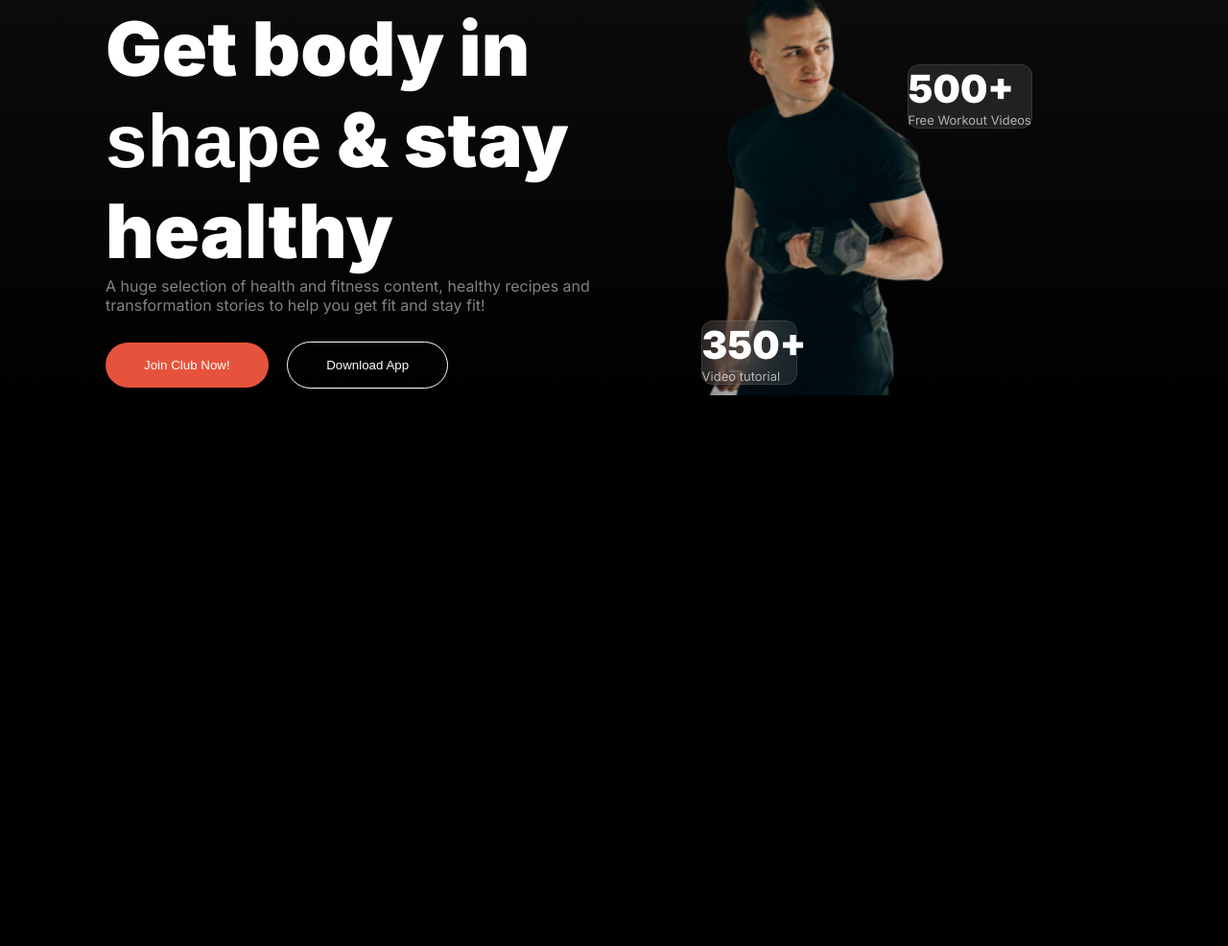
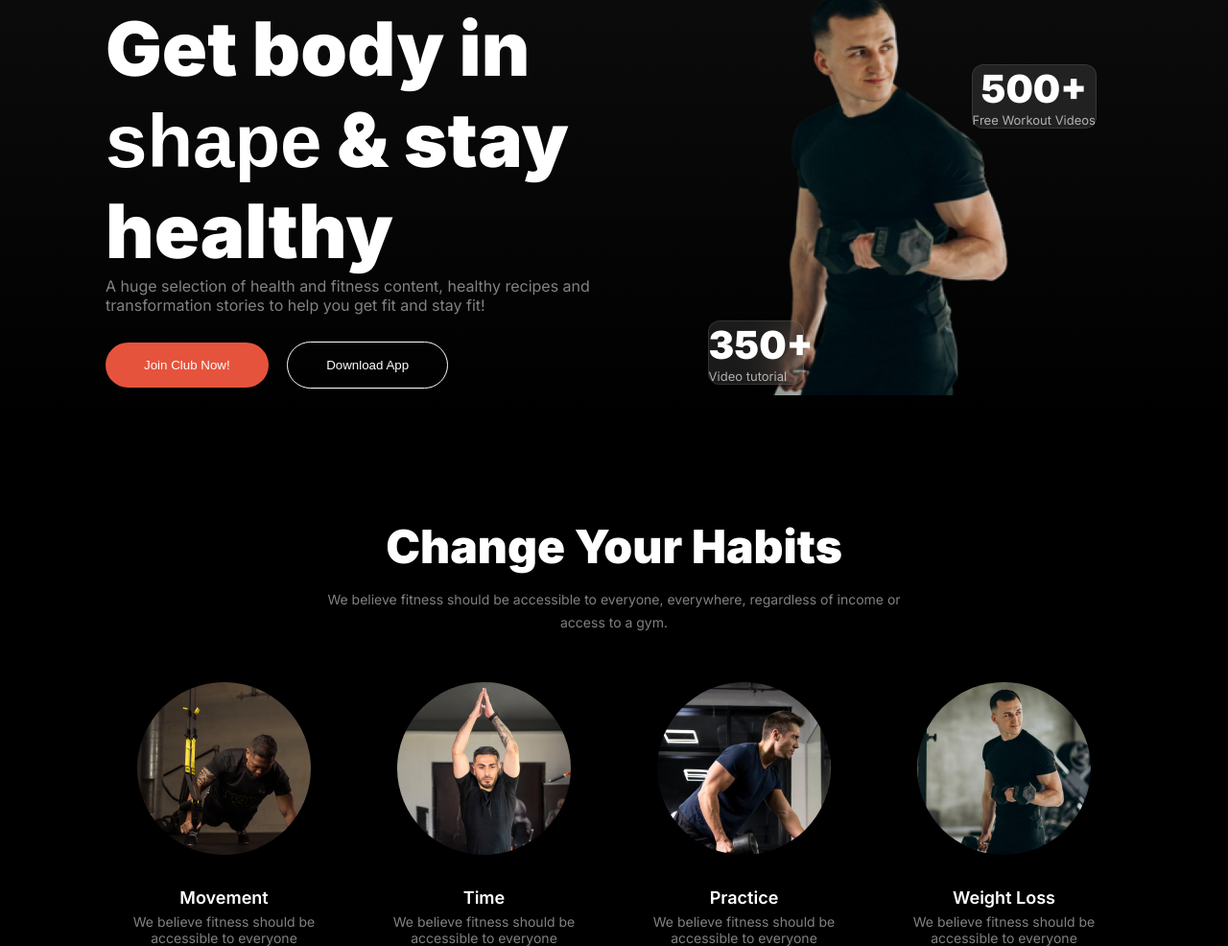
Before and after one commit to taiful-18/versatile, a plain HTML site: page index.html in a window 1280 px wide. Shown: the part 224-1210 px from the top of the page at 96% size. Before the commit the page ends 800 px from the top, so only its background shows below. Drawn offline with Linux system fonts and the light colour scheme; a web font is replaced by a local one.

Commit message:
add Change Your Habits section

```diff
--- a/index.html
+++ b/index.html
@@ -66,7 +66,34 @@
             </section>
         </header>
         <main>
-
+            <section class="habits">
+                <div class="habits-hader">
+                    <h1 class="section-hading">Change Your Habits</h1>
+                    <p class="section-description">We believe fitness should be accessible to everyone, everywhere, regardless of income or access to a gym.</p>
+                </div>
+                <div class="habits-contant">
+                    <div class="habits-card">
+                        <img src="images/image 3.png" alt="" class="habits-card-img">
+                        <h5 class="habits-card-title">Movement</h5>
+                        <P class="habits-card-des">We believe fitness should be accessible to everyone</P>
+                    </div>
+                    <div class="habits-card">
+                        <img src="images/image 2.png" alt="" class="habits-card-img">
+                        <h5 class="habits-card-title">Time</h5>
+                        <P class="habits-card-des">We believe fitness should be accessible to everyone</P>
+                    </div>
+                    <div class="habits-card">
+                        <img src="images/image 4.png" alt="" class="habits-card-img">
+                        <h5 class="habits-card-title">Practice</h5>
+                        <P class="habits-card-des">We believe fitness should be accessible to everyone</P>
+                    </div>
+                    <div class="habits-card">
+                        <img src="images/image 5.png" alt="" class="habits-card-img">
+                        <h5 class="habits-card-title">Weight Loss</h5>
+                        <P class="habits-card-des">We believe fitness should be accessible to everyone</P>
+                    </div>
+                </div>
+            </section>
         </main>
         <footer>
 
--- a/style/style.css
+++ b/style/style.css
@@ -29,11 +29,25 @@ body {
     display: none;
 }
 
+.section-hading {
+    color: rgb(255, 255, 255);
+    font-size: 48px;
+    font-weight: 900;
+    line-height: 120%;
+}
+
+.section-description {
+    color: rgba(255, 255, 255, 0.5);
+    font-size: 14px;
+    font-weight: 400;
+    line-height: 24px;
+    margin-top: 14px;
+}
 
 /* navbar style */
 
 .header {
-    background: linear-gradient(180.00deg, rgb(17, 17, 17),rgba(119, 119, 119, 0) 100%);
+    background: linear-gradient(180.00deg, rgb(17, 17, 17), rgba(119, 119, 119, 0) 100%);
     padding-top: 57px;
 }
 
@@ -83,9 +97,8 @@ body {
 .banner {
     max-width: 1060px;
     margin: 0px auto;
-    align-items: center;
     display: flex;
-    gap: 80px;
+    gap: 147px;
     margin-top: 90px;
     align-items: center;
 }
@@ -142,6 +155,7 @@ body {
     background: rgba(255, 255, 255, 0.1);
     margin-left: 215px;
     margin-top: 100px;
+    text-align: center;
 }
 
 .workout-video>h4 {
@@ -164,6 +178,7 @@ body {
     background: rgba(255, 255, 255, 0.1);
     width: 100px;
     margin-top: 200px;
+    margin-left: -60px;
 }
 
 .tutorial-video>h4 {
@@ -178,19 +193,49 @@ body {
     font-weight: 400;
 }
 
-.akash {}
 
-.akash {}
+/* habits style */
+.habits {
+    margin-top: 100px;
+}
 
-.akash {}
+.habits-hader {
+    max-width: 635px;
+    text-align: center;
+    margin: 0px auto;
+}
 
-.akash {}
+.habits-contant {
+    max-width: 1044px;
+    margin: 0px auto;
+    display: flex;
+    margin-top: 50px;
+    gap: 40px;
+}
 
-.akash {}
+.habits-card {
+    text-align: center;
+}
 
-.akash {}
+.habits-card-img {
+    border-radius: 50%;
+}
 
-.akash {}
+.habits-card-title {
+    color: rgb(255, 255, 255);
+    font-size: 18px;
+    font-weight: 600;
+    margin-top: 30px;
+}
+
+.habits-card-des {
+    color: rgba(255, 255, 255, 0.5);
+    font-size: 14px;
+    font-weight: 400;
+    margin-top: 6px;
+}
+
+
 
 .akash {}
 
@@ -239,7 +284,7 @@ body {
     }
 
     .banner-contant {
-        width: 100%;
+        width: 90%;
         margin-left: 20px;
     }
 
@@ -248,9 +293,11 @@ body {
         max-width: 285px;
         margin-bottom: 28px;
     }
-    .banner-des{
+
+    .banner-des {
         max-width: 250px;
     }
+
     .banner-images {
         margin-left: 20px;
     }
@@ -258,4 +305,24 @@ body {
     .btn-download-app {
         margin-top: 10px;
     }
+
+    .workout-video {
+        margin-left: 163px;
+        margin-top: 60px;
+    }
+
+    .tutorial-video {
+        margin-left: 0px;
+    }
+
+    .section-hading {
+        font-size: 32px;
+    }
+    .habits-card-des {
+        max-width: 200px;
+        margin: 6px auto;
+    }
+    .habits-contant{
+        flex-direction: column;
+    }
 }
```
